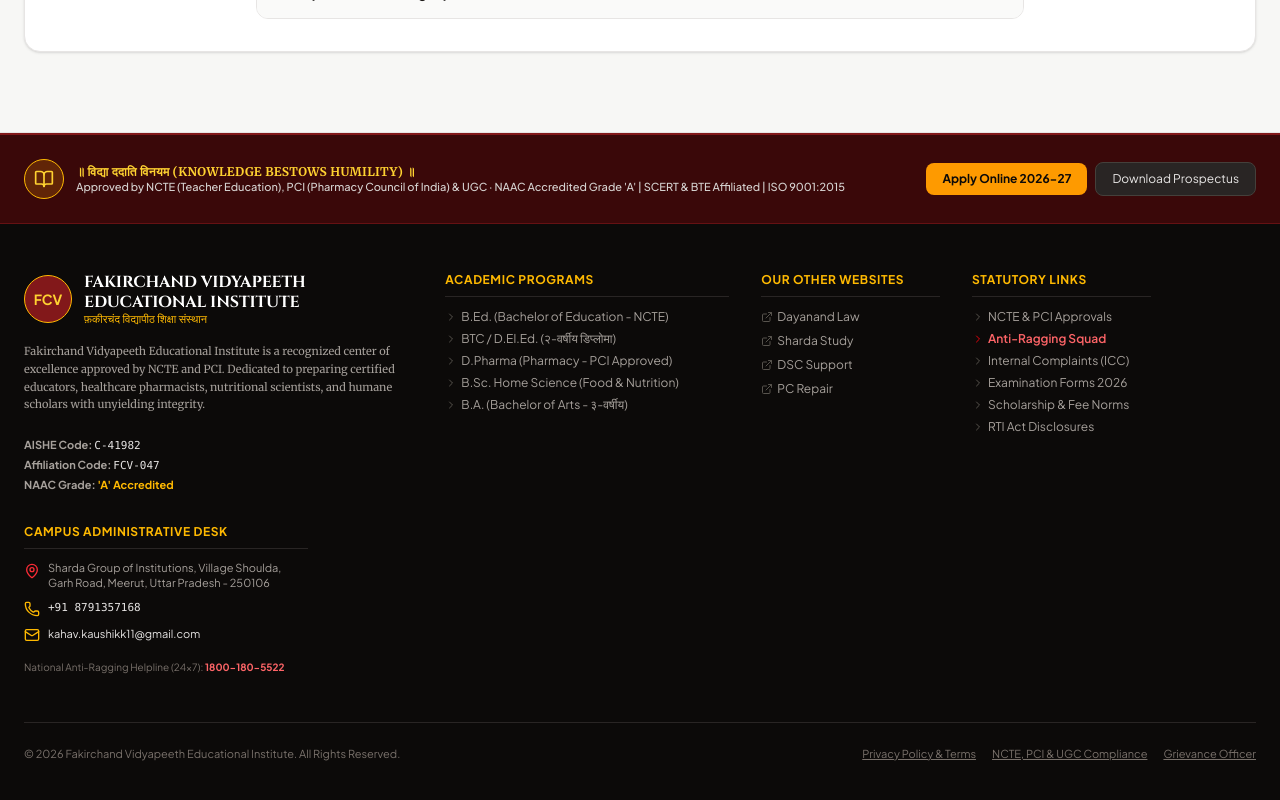
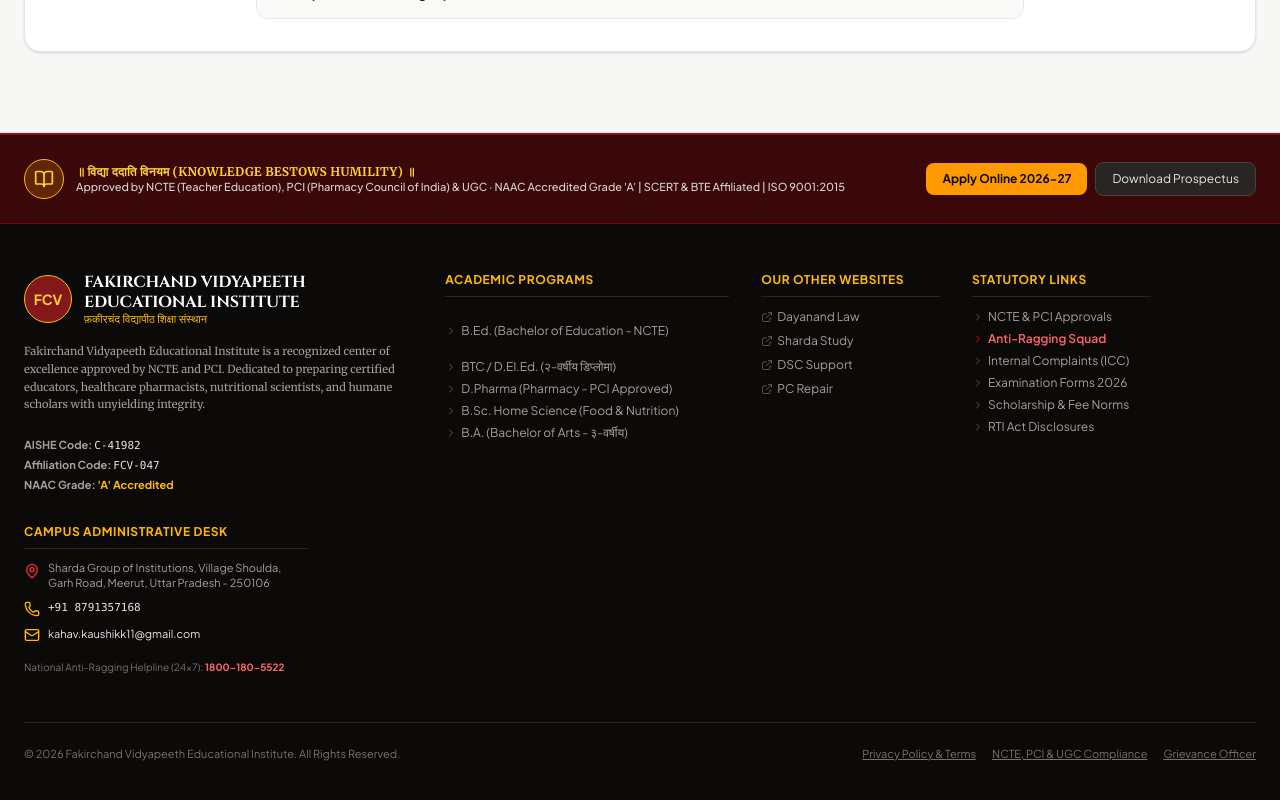
Before and after one commit to kashavkaushik11-star/fvei-website, a React (Vite) app: page / in a window 1280 px wide. Shown: the part 9835-10635 px from the top of the page. Built offline with nearby package versions, Linux system fonts and the light colour scheme; a web font is replaced by a local one.

Commit message:
Improve footer navigation touch target sizes

```diff
--- a/src/components/Footer.tsx
+++ b/src/components/Footer.tsx
@@ -105,7 +105,7 @@ export const Footer: React.FC<FooterProps> = ({
             </h5>
             <ul className="space-y-1.5 text-stone-400">
               <li>
-                <button onClick={() => scrollTo('courses')} className="hover:text-amber-300 transition-colors flex items-center gap-1 cursor-pointer">
+                <button onClick={() => scrollTo('courses')} className="hover:text-amber-300 transition-colors flex items-center gap-1 min-h-[44px] py-2 cursor-pointer">
                   <ChevronRight className="w-3 h-3 text-stone-600" />
                   <span>B.Ed. (Bachelor of Education - NCTE)</span>
                 </button>
```
